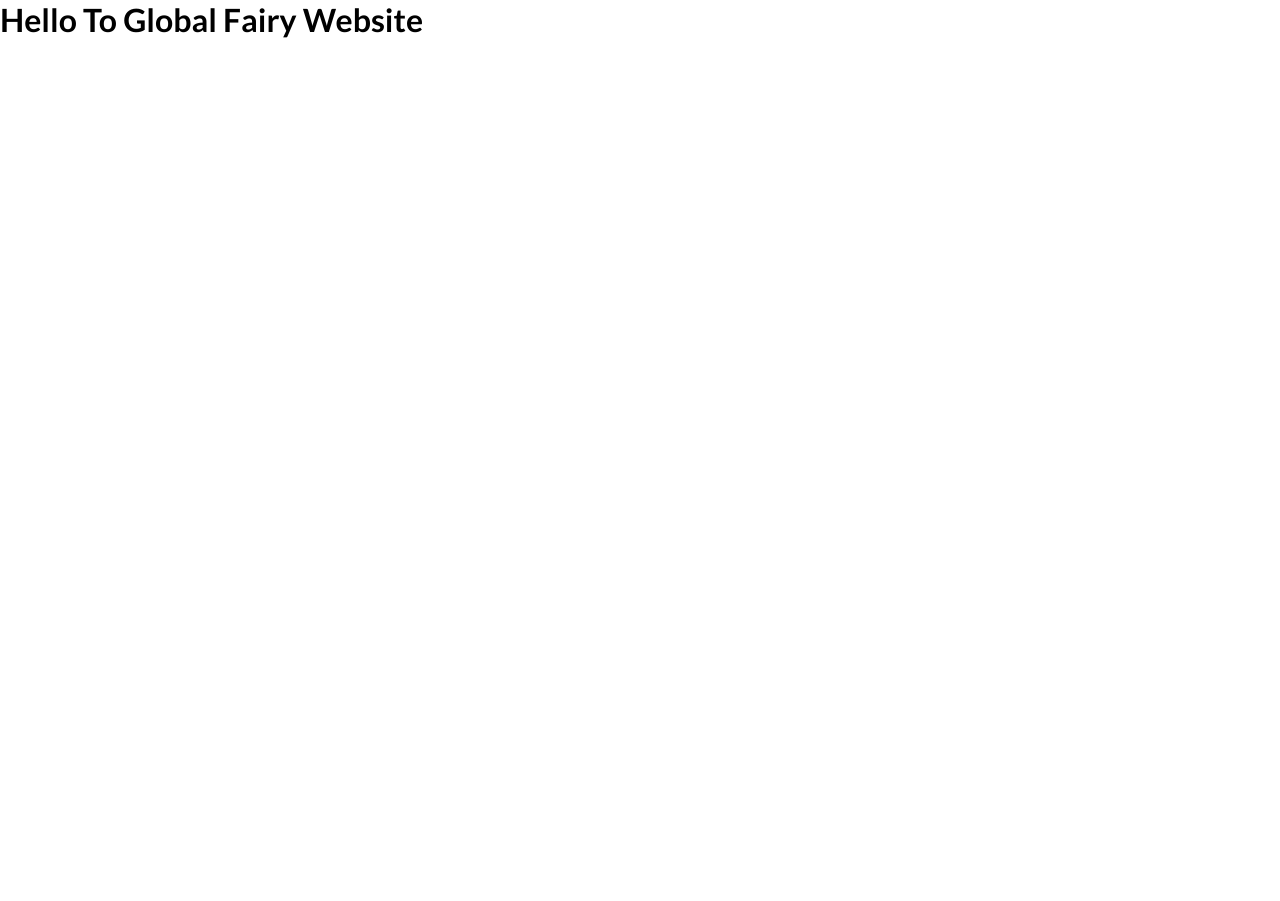
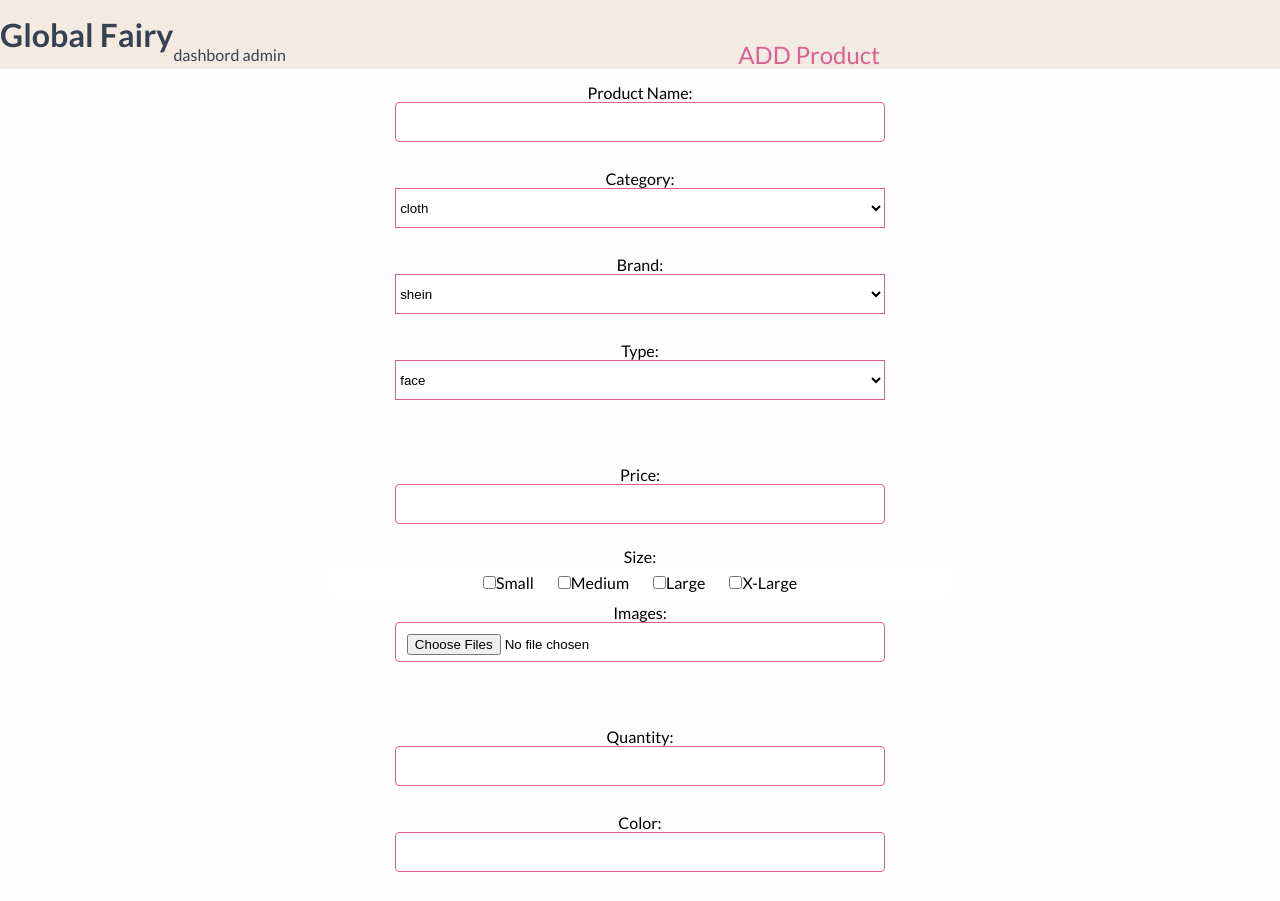
Before and after one commit to YahyaNashar22/Global-Fairy-front-end, a React (Create React App) app in the folder global-fairy/: page /addproduct in a window 1280 px wide. Shown: the top 901 px of the page. Before the commit the page ends 800 px from the top, so only its background shows below. Built offline with nearby package versions, Linux system fonts and the light colour scheme.

Commit message:
Addproduct form page

```diff
--- a/global-fairy/src/App.js
+++ b/global-fairy/src/App.js
@@ -1,10 +1,11 @@
 import './App.css';
-import Home from "./pages/Home/Home"
+import Addproduct from './pages/Addproduct/Addproduct';
+// import Home from "./pages/Home/Home"
 
 function App() {
   return (
     <div className="app">
-      <Home />
+      <Addproduct/>
     </div>
   );
 }
--- /dev/null
+++ b/global-fairy/src/pages/Addproduct/Addproduct.js
@@ -0,0 +1,100 @@
+import style from './Addproduct.module.css';
+const Addproduct = () => {
+    return (
+        <div>
+        <div className={style.hed}>
+        <div className={style.title}>
+    <h1>Global Fairy</h1>
+    <p>dashbord admin </p>
+    </div>
+    <div>
+    <p className={style.P1}>ADD Product</p>
+    </div>
+</div>
+    <form  method="post" enctype="multipart/form-data" className={style.formContainer}>
+        <div className={style.row1}>
+            <div className={style.labelInput}>
+        <label for="name">Product Name:</label><br/>
+        <input className={style.allInputs} type="text" id="name" name="name" required/><br/><br/>
+        </div>
+        <div className={style.labelInput}>
+        <label for="category">Category:</label><br/>
+        <select className={style.dro} id="category" name="category" required>
+            <option value="Category 1">cloth</option>
+            <option value="Category 2">shoes</option>
+            <option value="Category 3">makeup</option>
+        </select><br/><br/>
+    </div>
+    <div className={style.labelInput}>
+        <label for="brand">Brand:</label><br/>
+        <select className={style.dro} id="brand" name="brand" required>
+            <option value="Brand 1">shein</option>
+            <option value="Brand 2">zara</option>
+            <option value="Brand 3">mango</option>
+        </select><br/><br/>
+        </div>
+        <div className={style.labelInput}>
+        <label for="subcategory">Type:</label><br/>
+        <select className={style.dro} id="subcategory" name="subcategory" required>
+            <option value="Subcategory 1">face</option>
+            <option value="Subcategory 2">Tshirt</option>
+            <option value="Subcategory 3">lips</option>
+        </select><br/><br/>
+        </div>
+</div><br/><br/>
+<div className={style.row2}>
+<div className={style.labelInput}>
+        <label for="price">Price:</label><br/>
+        <input className={style.allInputs} type="number" id="price" name="price" required/><br/><br/>
+</div>
+<div >
+            <label>Size:</label><br/>
+            <div className={style.check}>
+                <div className={style.inputS}>
+            <input  type="checkbox" id="small" name="size" value="small"/>
+            <label for="small">Small</label>
+            </div>
+
+            <div className={style.inputS}>
+            <input  type="checkbox" id="medium" name="size" value="medium"/>
+            <label for="medium">Medium</label>
+            </div><div className={style.inputS}>
+            <input   type="checkbox" id="large" name="size" value="large"/>
+            <label for="large">Large</label>
+            </div>
+            <div className={style.inputS}>
+            <input  type="checkbox" id="xlarge" name="size" value="xlarge"/>
+            <label for="xlarge">X-Large</label>
+            </div>
+            </div>
+            </div>
+<div className={style.labelInput}>
+        <label for="images">Images:</label><br/>
+        <input  className={style.allInputs} type="file" id="images" name="images" multiple accept="image/*"/><br/><br/>
+</div></div><br/><br/>
+<div className={style.row3}>
+    <div className={style.labelInput}>
+        <label for="quantity">Quantity:</label><br/>
+        <input className={style.allInputs} type="number" id="quantity" name="quantity" required/><br/><br/>
+</div>
+<div className={style.labelInput}>
+        <label for="color">Color:</label><br/>
+        <input  className={style.allInputs} type="text" id="color" name="color" required/><br/><br/>
+        </div>
+        <div className={style.labelInput}>
+        <label for="stock">stock:</label><br/>
+        <input className={style.allInputs} type="stock" id="stock" name="stock"/><br/><br/>
+        </div >
+        <div className={style.labelInput}></div>
+        <label for="description">Description:</label><br/>
+        <input className={style.allInputs} type="text" id="description" name="description" /><br/><br/>
+        </div>
+        <div className={style.submit}><br/>
+        <input  className={style.allInputs} type="submit" value="Add Product"/>
+        </div>
+        </form>
+
+        </div>
+    )
+}
+export default Addproduct;
--- /dev/null
+++ b/global-fairy/src/pages/Addproduct/Addproduct.module.css
@@ -0,0 +1,111 @@
+body {
+    background-color: #fffdfd;
+    align-items:center;
+}
+
+.hed {
+    background-color: #F3EBE1;
+    color: #374151;
+    font-family: lato;
+    text-align: left;
+    /* padding: 10px 30px; */
+    display: flex;
+    justify-content: space-between;
+    align-items: center;
+    size: 40%;
+}
+.title{
+    display: flex;
+    align-items: center;
+}
+p{
+    margin-top: 40px;
+    display: flex;
+    flex-direction: column;
+}
+.P1{
+    text-align:center;
+    margin-right: 400px;
+    font-size:x-large;
+    color: #D96093;
+}
+
+.container {
+    max-width: 600px;
+    margin: 0 auto;
+    padding: 20px;
+    background-color: #ffffff;
+    border-radius: 5px;
+    box-shadow: 0 0 10px rgba(0, 0, 0, 0.2);
+    text-align: center;
+}
+
+.allInputs {
+border-radius: 4px;
+background-color: #ffffff;
+padding: 0.8em 0 0em 0.8em;
+border: 1px solid #D96093;
+height: 40px;
+margin:  auto;
+/* width: 750px;
+height: 40px; */
+width: 80%;
+}
+label{
+    size: 55px;
+}
+
+.submit {
+    text-align: center;
+}
+
+.submit input[type="submit"] {
+    background-color: #D96093;
+    color: #fff;
+    padding: 10px 20px;
+    border: none;
+    border-radius: 5px;
+    cursor: pointer;
+    width: 50%;
+    height: 40px;
+    align-items: center;
+}
+.row1, .row2, .row3 {
+    display: flex;
+    justify-content: space-between;
+    flex-direction: column;
+    text-align: center;
+    width: 100%;
+}
+select{
+    width: 200px;
+}
+.check{
+    display:flex;
+    flex-direction: row;
+    background-color: rgb(255, 255, 255);
+    gap: 1.5em;
+    /* width: 90%; */
+    justify-content:center;
+    margin: 0 auto;
+    align-items: center;
+    padding:7px;
+}
+
+.dro{
+    background-color: #fff;
+    /* width: 650px;  */
+    width: 80%;
+    height: 40px;
+    border: 1px solid #D96093;
+}
+.formContainer{
+    width: 50%;
+    margin:0 auto;
+    padding: 10px;
+}
+
+.labelInput{
+    padding: 4px;
+    gap: 1.6em;
+}
```
